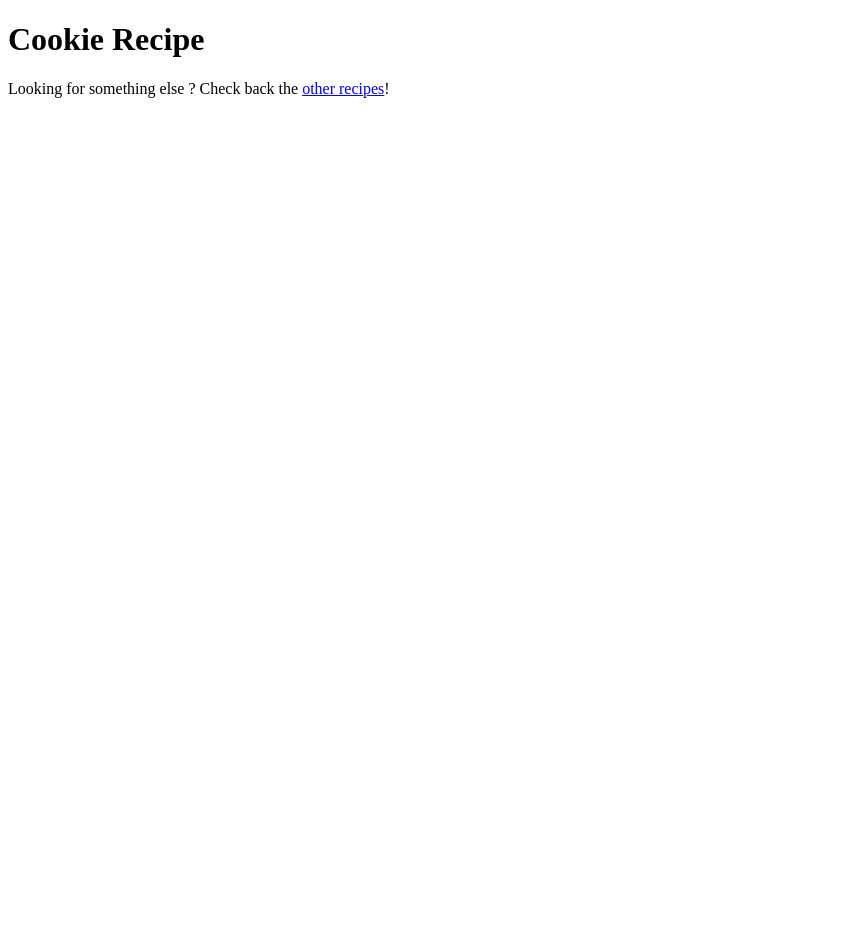
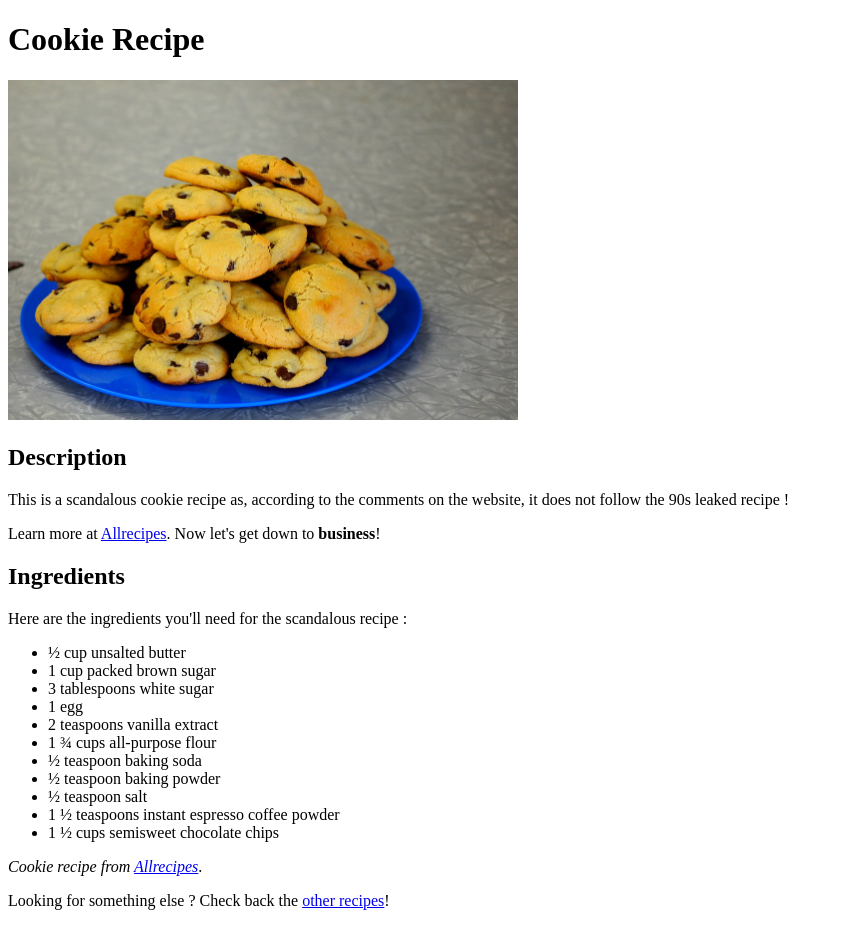
Before and after one commit to W3irdWoodFrog/odin-recipes, a plain HTML site: page recipes/cookie.html in a window 1280 px wide. Shown: the whole page, without its empty margins (0-843 px from the left). Before the commit the page ends 800 px from the top, so only its background shows below. Drawn offline with Linux system fonts and the light colour scheme.

Commit message:
Add content to cookie.html and add /images/cookie.jpg

```diff
--- a/recipes/cookie.html
+++ b/recipes/cookie.html
@@ -8,6 +8,61 @@
 
 <body>
     <h1>Cookie Recipe</h1>
+    <img src="../images/cookie.jpg" height="340" width="510">
+
+    <h2>Description</h2>
+    <p>
+        This is a scandalous cookie recipe as, according to the comments on the website, it does not follow the 90s
+        leaked recipe !
+    </p>
+    <p>
+        Learn more at <a
+            href="https://www.allrecipes.com/recipe/15462/neiman-marcus-chocolate-chip-cookie/">Allrecipes</a>. Now
+        let's get down to <b>business</b>!
+    </p>
+
+    <h2>Ingredients</h2>
+    <p>Here are the ingredients you'll need for the scandalous recipe :
+    <ul>
+        <li>
+            ½ cup unsalted butter
+        </li>
+        <li>
+            1 cup packed brown sugar
+        </li>
+        <li>
+            3 tablespoons white sugar
+        </li>
+        <li>
+            1 egg
+        </li>
+        <li>
+            2 teaspoons vanilla extract
+        </li>
+        <li>
+            1 ¾ cups all-purpose flour
+        </li>
+        <li>
+            ½ teaspoon baking soda
+        </li>
+        <li>
+            ½ teaspoon baking powder
+        </li>
+        <li>
+            ½ teaspoon salt
+        </li>
+        <li>
+            1 ½ teaspoons instant espresso coffee powder
+        </li>
+        <li>
+            1 ½ cups semisweet chocolate chips
+        </li>
+    </ul>
+    </p>
+    <p>
+        <em>Cookie recipe from <a
+                href="https://www.allrecipes.com/recipe/15462/neiman-marcus-chocolate-chip-cookie/">Allrecipes</a></em>.
+    </p>
     <p>
         Looking for something else ? Check back the <a href="../index.html">other recipes</a>!
     </p>
```
Also changed, not shown: images/cookie.jpg (added).
